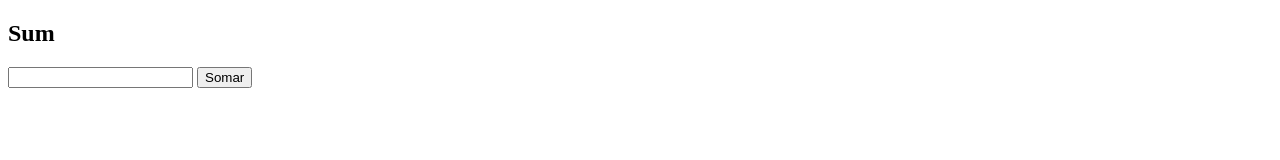
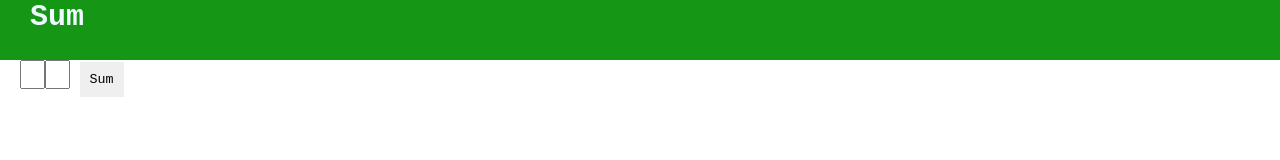
Before and after one commit to PauloMyckael/Utilatry, a plain HTML site: page index.html in a window 1280 px wide. Drawn offline with Linux system fonts and the light colour scheme.

Commit message:
teste git

```diff
--- a/index.html
+++ b/index.html
@@ -5,16 +5,16 @@
     <meta http-equiv="X-UA-Compatible" content="IE=edge">
     <meta name="viewport" content="width=device-width, initial-scale=1.0">
     <title>Test</title>
-    <link rel="stylesheet" href="">
-    <script src="./scripts/script.js"></script>
+    <link rel="stylesheet" href="./styles/index.css">
 </head>
 <body>
     <header>
         <h2>Sum</h2>
     </header>
     <div class="content">
-        <input id="boxSum" class="box">
-        <button id="butSum" class="sum">Somar</button>
+        <input id="boxOne" class="box"><input class="box" id="boxTwo">
+        <button id="butSum" class="butSum">Sum</button>
     </div>
+    <script></script>
 </body>
 </html>
--- a/styles/index.css
+++ b/styles/index.css
@@ -18,7 +18,16 @@ header > h2{
 }
 
 .content{
-    background-color: blue;
-    width: 980px;
-    height: 565px;
+    padding-left: 20px;
 }
+
+.box{
+    padding-top: 10px;
+    padding-left: 10px;
+    width: 25px;
+}
+
+.butSum{
+    padding: 10px;
+    border: #159615;
+}
```
